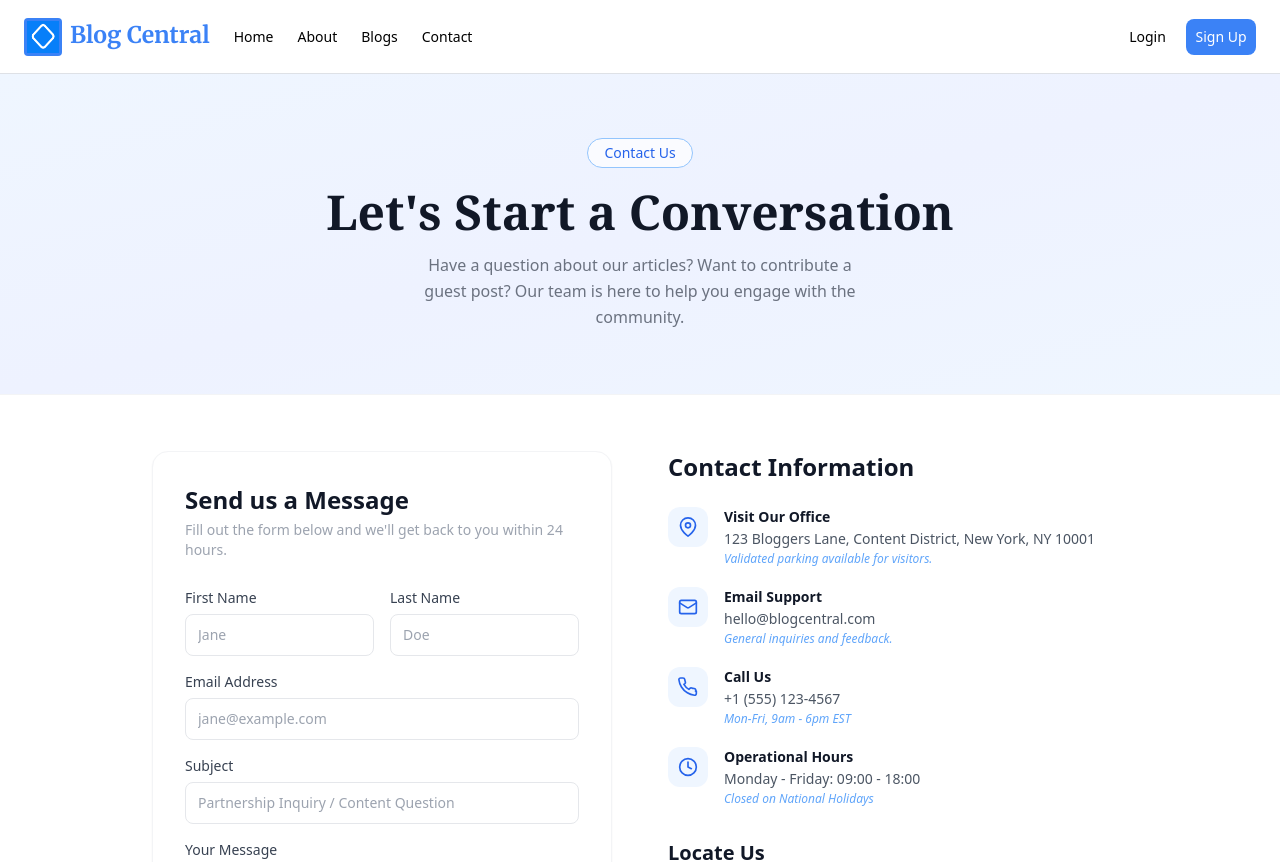
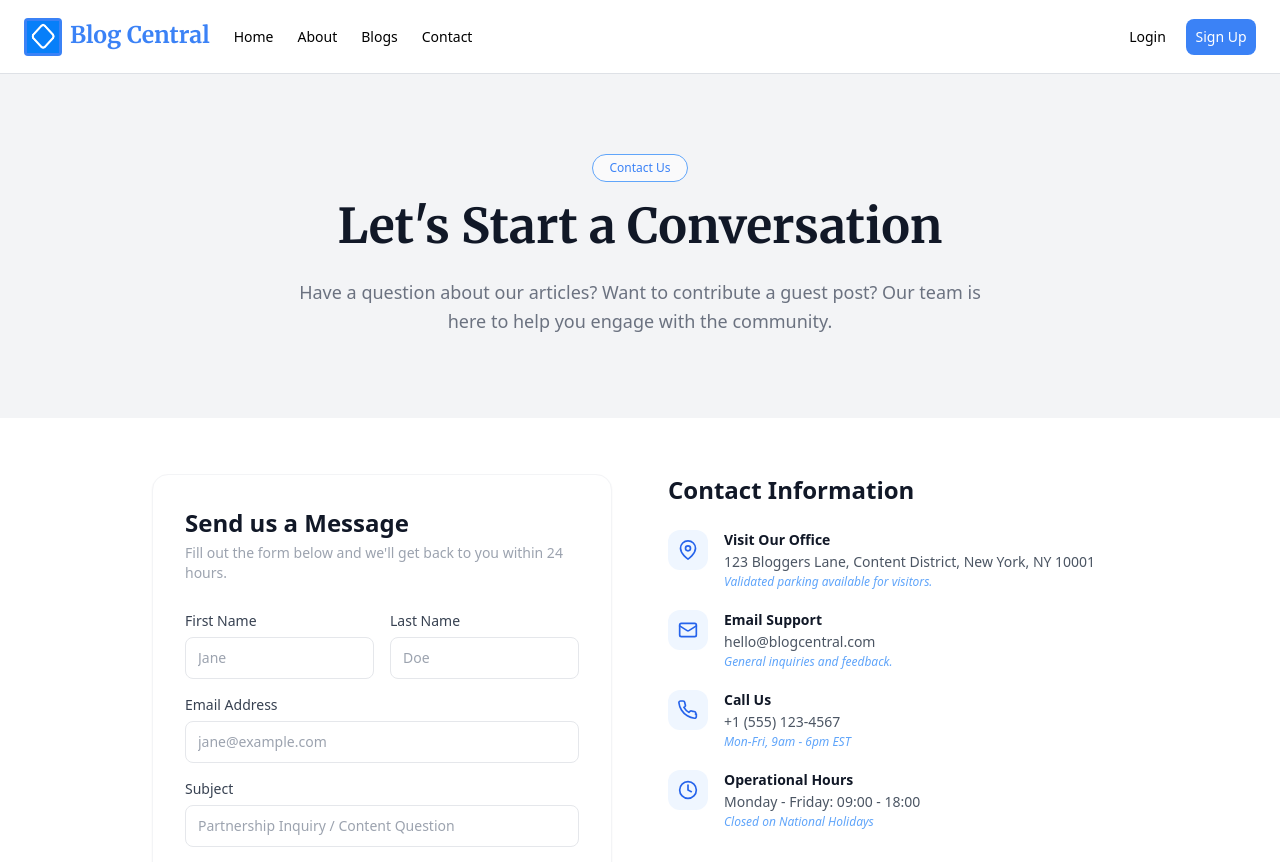
Before and after one commit to MuhammadFaizan144/Blog_website, a React (Vite) app in the folder client/: page /contact in a window 1280 px wide. Shown: the top 862 px of the page. Built offline with nearby package versions, Linux system fonts and the light colour scheme.

Commit message:
header of contact us

```diff
--- a/client/src/page/Contact.jsx
+++ b/client/src/page/Contact.jsx
@@ -62,14 +62,14 @@ const Contact = () => {
     <div className="min-h-screen font-sans bg-white">
 
       {/* ── Hero ── */}
-      <div className="bg-gradient-to-br from-blue-50 via-indigo-50 to-blue-50 py-16 text-center">
-        <span className="inline-block border border-blue-300 text-blue-600 text-sm px-4 py-1 rounded-full mb-5 font-medium bg-white/70">
+      <div className="bg-gray-100 py-20 text-center">
+        <span className="inline-block border border-blue-400 text-blue-500 text-[12px] px-4 py-1 rounded-full mb-2 font-medium bg-[#FAFAFBFF]">
           Contact Us
         </span>
-        <h1 className="font-serif text-4xl md:text-5xl font-bold text-gray-900 mb-4">
+        <h1 className="font-merriweather text-[48px] font-bold text-gray-900 mb-4">
           Let's Start a Conversation
         </h1>
-        <p className="text-gray-500 max-w-md mx-auto text-base leading-relaxed">
+        <p className="text-gray-500 max-w-[700px] mx-auto text-[18px] leading-relaxed">
           Have a question about our articles? Want to contribute a guest post? Our team is here to
           help you engage with the community.
         </p>
```
